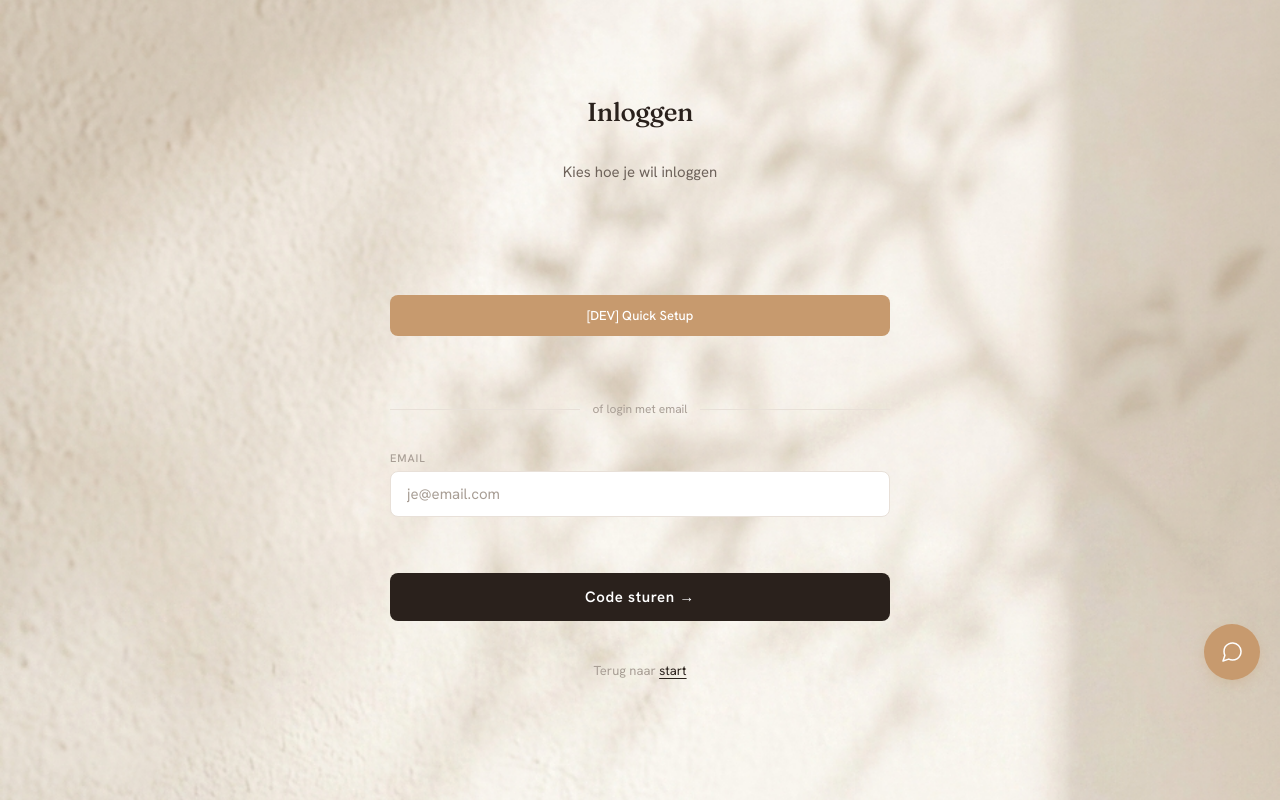
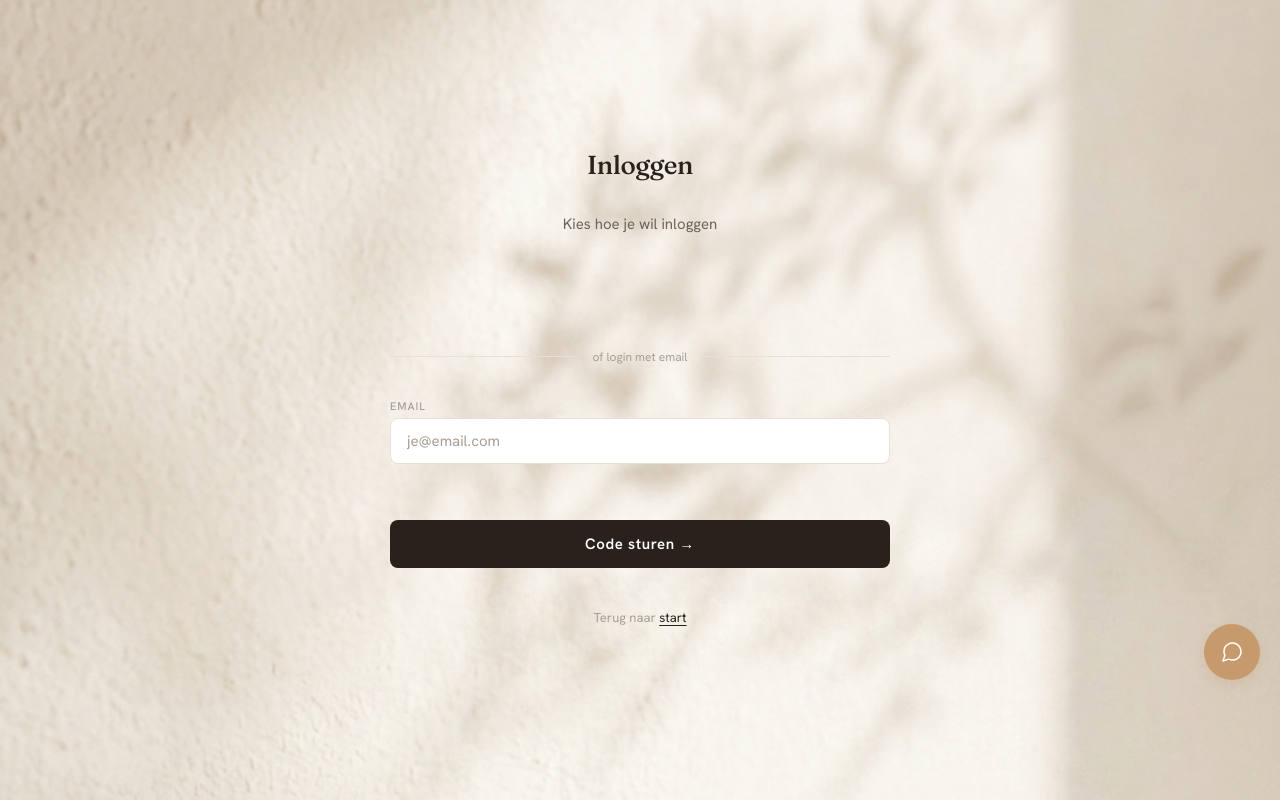
Before and after one commit to annekebakelaar-ship-it/femflow, a React (Vite) app: page /login in a window 1280 px wide. Built offline with nearby package versions, Linux system fonts and the light colour scheme; no server answers.

Commit message:
Remove dev mode button and logic

```diff
--- a/src/App.jsx
+++ b/src/App.jsx
@@ -50,14 +50,6 @@ function AppContent() {
   useEffect(() => {
     async function init() {
       const path = location.pathname
-
-      // Dev mode - check FIRST before any other logic
-      const isDevMode = new URLSearchParams(window.location.search).get('dev') === '1'
-      if (isDevMode && !user) {
-        setUser({ id: 'dev-user', email: 'dev@test.com' })
-        setAuthLoading(false)
-        return
-      }
 
       // OTP code verification callback (if accessed via direct link)
       if (path === '/auth/verify') {
--- a/src/pages/auth/SigninPage.jsx
+++ b/src/pages/auth/SigninPage.jsx
@@ -148,28 +148,6 @@ export default function SigninPage() {
                 size="large"
               />
             </div>
-
-            {/* Dev Mode Button */}
-            <button
-              onClick={() => {
-                window.location.href = '/?dev=1'
-              }}
-              style={{
-                width: '100%',
-                padding: '12px 24px',
-                background: 'var(--accent)',
-                color: 'white',
-                border: 'none',
-                borderRadius: '8px',
-                fontSize: '13px',
-                fontFamily: 'var(--font-sans)',
-                fontWeight: '500',
-                cursor: 'pointer',
-                marginBottom: 'var(--space-lg)',
-              }}
-            >
-              [DEV] Quick Setup
-            </button>
 
             {/* Divider */}
             <div style={{
```
